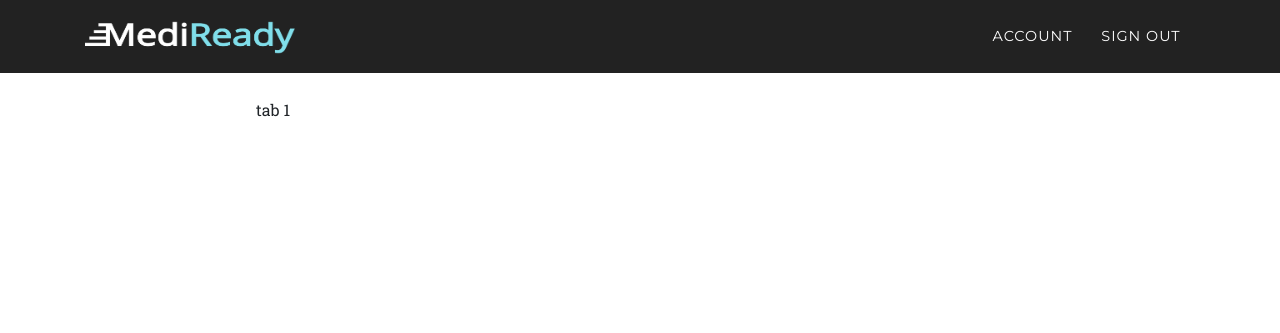
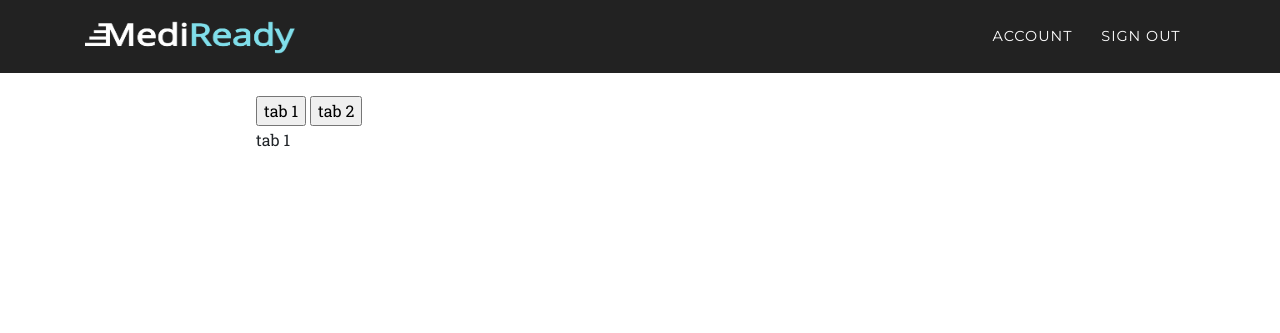
Before and after one commit to emmajeng/MediReady, a PHP site: page /patient.html in a window 1280 px wide. Shown: the top 333 px of the page. Run offline with PHP 8.4, Linux system fonts and the light colour scheme; some web fonts are replaced.

Commit message:
Merge Fix

```diff
--- a/css/style.css
+++ b/css/style.css
@@ -653,7 +653,7 @@ ul.social-buttons {
       margin-top: 6em;
     }
 
-    .tab-1, .tab-2{
+    #tab-contents > div.tab-1, div.tab-2{
       display:none;
     }
 
```
